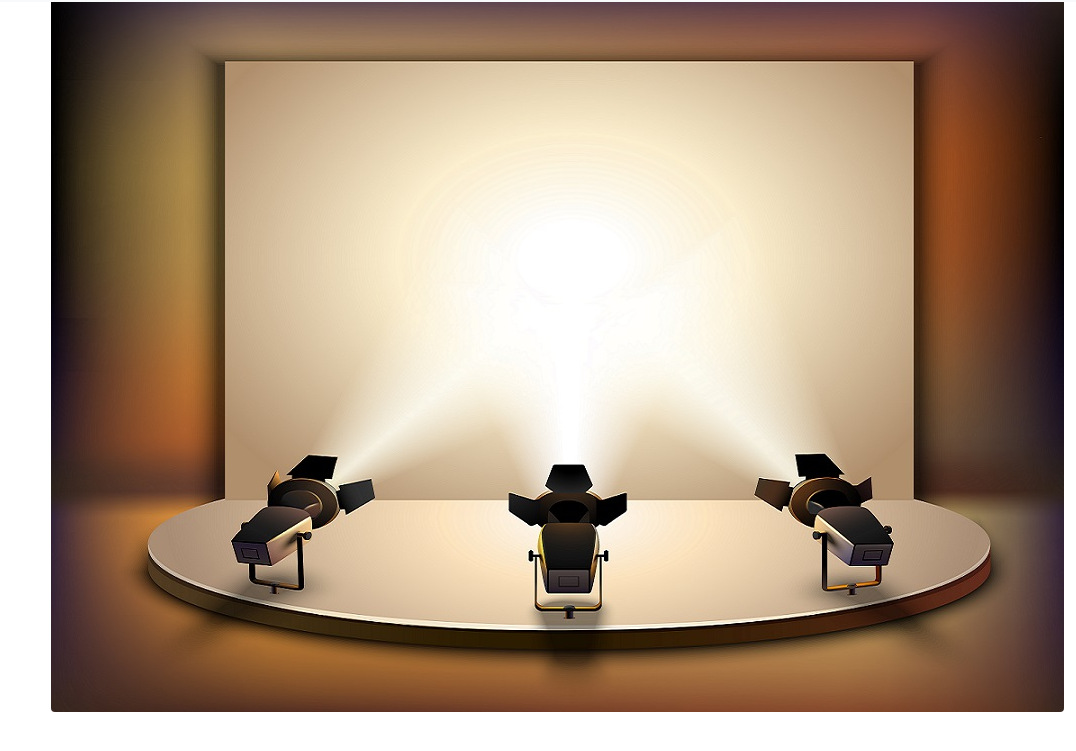
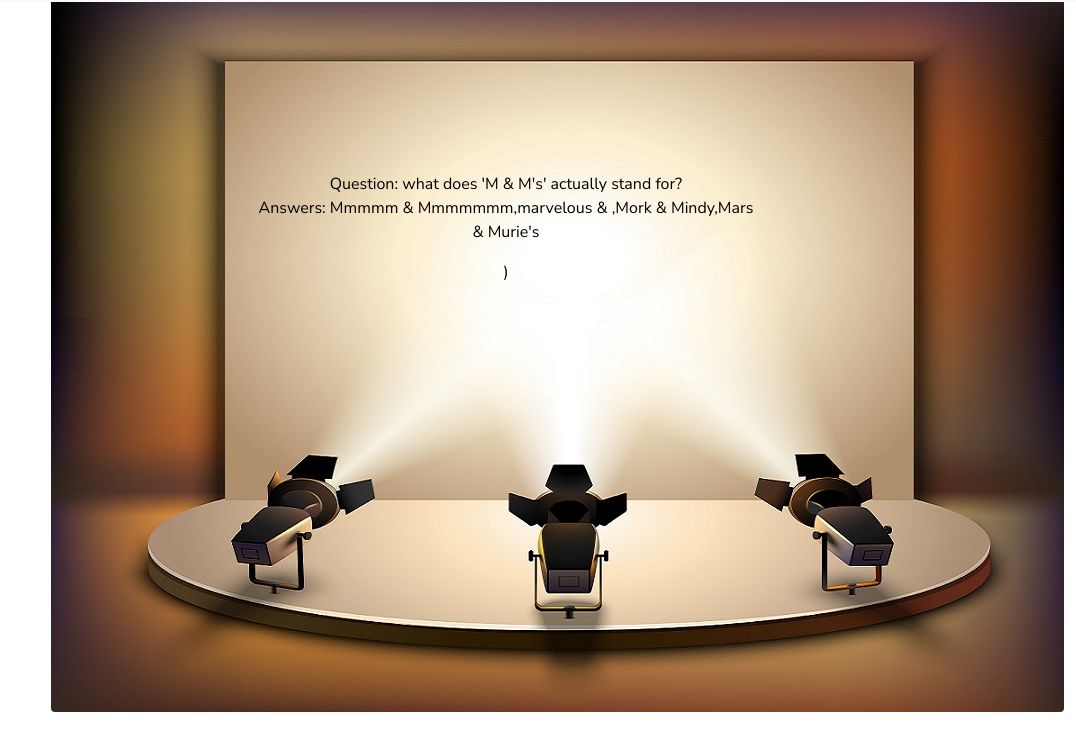
Before and after one commit to jperlmanmoore/TriviaGame, a plain HTML site: page index.html in a window 1280 px wide. Shown: the part 161-912 px from the top of the page, without its empty margins (204-1280 px from the left). Drawn offline with nearby package versions, Linux system fonts and the light colour scheme.

Commit message:
found the text!

```diff
--- a/assets/css/style.css
+++ b/assets/css/style.css
@@ -46,8 +46,13 @@
 #qa {
 width: 500px;
 height: 500px;
-margin-bottom: 80%;
-margin-left: 27.5%;
+margin-bottom: 10%;
+margin-left: 40%;
 color: #000000;
+z-index: 5;
+font-family:
+}
 
+#timer {
+    color: #000000;
 }
--- a/assets/javascript/app.js
+++ b/assets/javascript/app.js
@@ -16,7 +16,9 @@
 
     var questions;
 
-    var qaChoice = [{
+    var qaChoice = [
+
+        {
             question: "What is the biggest fish in the ocean?",
             answer: ["basking shark", "whale shark", "blue whale", "jaws"],
             images: [],
@@ -81,21 +83,37 @@
 
     ];
 
-var currentQ = qaChoice.slice();
+    //make a copy of the array & then put it back in random order each time it loads
+//var currentQ = qaChoice.slice();
+//while(currentQ.length > 0) {
 
-while(currentQ.length > 0) {
-    //make a copy of the array & then put it back in random order each time it loads
-    qaChoice = currentQ.splice(Math.floor(Math.random()*currentQ.length), 1)[0];
+    //qaChoice = currentQ.splice(Math.floor(Math.random()*currentQ.length), 1)[0];
+    //console.log(qaChoice);
+//}
+
+//other random sort
+var currentQ = qaChoice;
+
+    qaChoice.sort (function(a, b) {
+
+    return 0.5 - Math.random()});
 
     console.log(qaChoice);
-}
- $("#qa").text("Question: " + qaChoice[0].question + "<br>Answers: " + qaChoice.answer);
 
+    console.log(currentQ)
+
+    $("#qa").append("<p class='text'>Question: " + qaChoice[0].question + "<br>Answers: " + qaChoice[0].answer + "</p>)");
+        qaChoice++;
+    });
+    //*** I have a weird extra ) stuck in there, and I don't know where it is coming from... :( )
+
+ //timer
 var number = 31;
 
-    var intervalId;
+    var intervalId; //just starts running on the page load, but only stops or resumes on click
 
     $("#stop").on("click", stop);
+    //I want to stop the counter on a guess and go to correct answer/image
 
     $("#resume").on("click", run);
 
@@ -114,6 +132,8 @@
         stop();
 
         // alert("Time Up!");
+        //if no guesses, then I want to display answer for 10 seconds
+        //
       }
 
     function stop() {
@@ -122,7 +142,7 @@
     }
 
     run();
-});
+};
 
 
 
@@ -170,4 +190,3 @@
     //         qaChoice[i] = t;
     //     }
     //     return qaChoice;
-    // };
```
